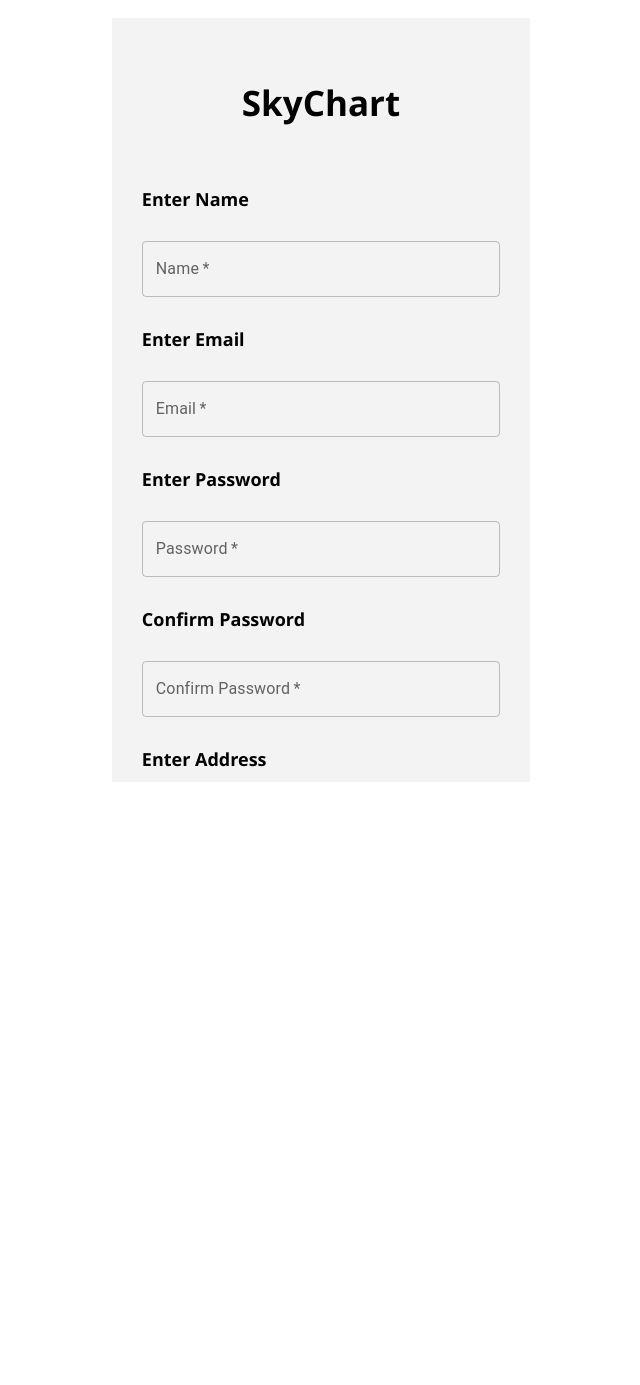
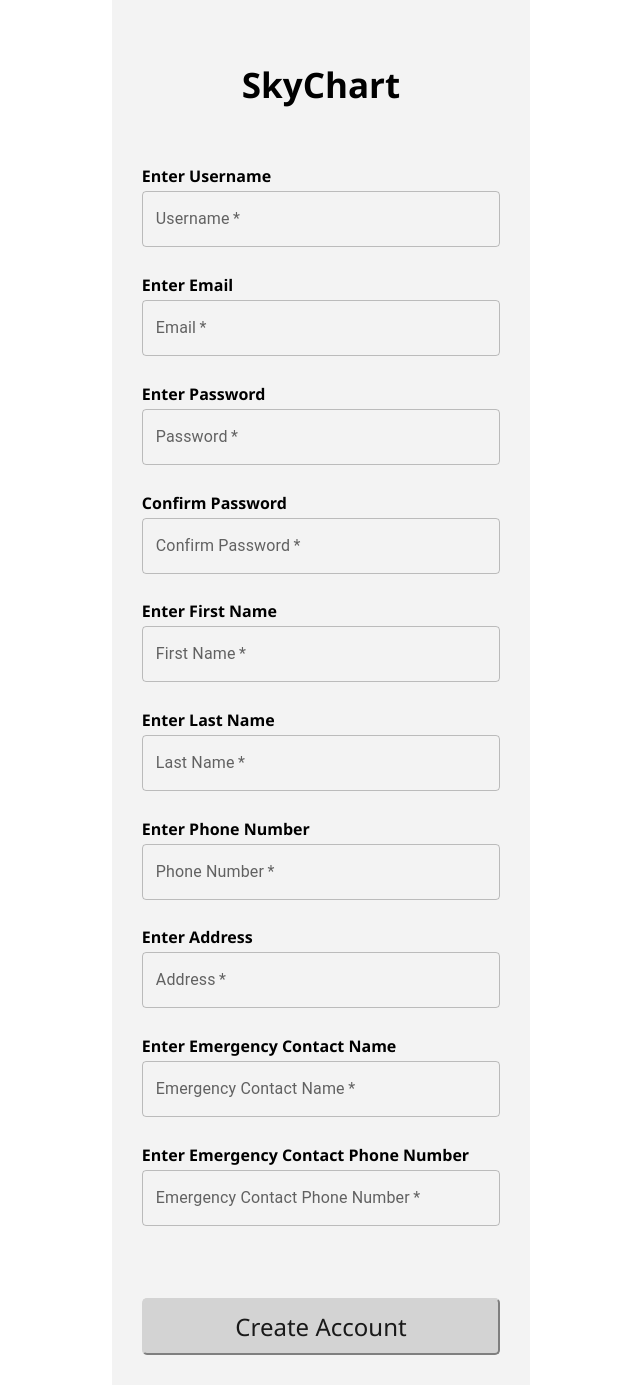
Before and after one commit to jaspersuiter/SkyChart-Frontend, a React (Create React App) app: page /register in a window 1280 px wide. Shown: the whole page, without its empty margins (319-959 px from the left). Before the commit the page ends 800 px from the top, so only its background shows below. Built offline with nearby package versions, Linux system fonts and the light colour scheme; no server answers.

Commit message:
Added Appropriate API calls, fixed UI and routing

```diff
--- a/src/Admin/InviteNewUser.tsx
+++ b/src/Admin/InviteNewUser.tsx
@@ -5,6 +5,8 @@ import TextField from '@mui/material/TextField';
 import PrimaryButton from '../Buttons/PrimaryButton';
 import { Dialog } from '@mui/material';
 import CancelButton from '../Buttons/CancelButton';
+import React from 'react';
+import { makeApiCall } from '../APICall';
 
 export interface InviteNewUserProps {
     open: boolean;
@@ -12,9 +14,7 @@ export interface InviteNewUserProps {
   }
 
 function InviteNewUser(props: InviteNewUserProps) {
-
-    const navigate = useNavigate();
-
+    const [email, setEmail] = React.useState('');
     const {open, onClose } = props;
 
     const handleClose = () => {
@@ -25,17 +25,36 @@ function InviteNewUser(props: InviteNewUserProps) {
         onClose();
     }
 
+    const resetAll = () => {
+        setEmail('');
+        handleClose();
+    }
+
+    const createNewUser = async () => {
+      const params = {
+        email: email,
+      }
+      try {
+          const responseData2 = await makeApiCall("/api/user/create", {}, "post", params)
+          resetAll();
+      } catch (error) {
+
+        console.error(error);
+      }
+
+  }
+
     return (
         <div className="invite-new-user-popup">
           <Dialog onClose={handleClose} open={open}>
             <h2>SkyChart</h2>
             <p>Invite an instructor, student, or pilot to join SkyChart</p>
             <form>
-              <TextField id="email" label="Email" type="email" required />
+              <TextField id="email" label="Email" value={email} onChange={(event) => {setEmail(event.target.value)}} required />
             </form>
             <br/>
             <div className='invite-new-user-buttons' style={{ display: 'flex', flexDirection: 'row', justifyContent: 'center', gap: '16px' }}>
-              <PrimaryButton text="Send Invatation" />
+              <PrimaryButton text="Send Invatation" onClick={createNewUser}/>
               <CancelButton text="Cancel" onClick={handleClose}/>
             </div>
           </Dialog>
--- a/src/Registration/Registration.css
+++ b/src/Registration/Registration.css
@@ -3,7 +3,6 @@
     display: flex;
     justify-content: center;
     align-items: center;
-    height: 100vh;
     background-color: #fff;
     font-family: 'Segoe UI';
 }
@@ -16,7 +15,6 @@
     width: 28%;
     height: 88%;
     padding: 30px;
-    overflow: scroll;
 }
 
 .TitleBar{
@@ -34,13 +32,30 @@
 
 .FlexColumnItem{
     display: flex;
-    justify-content: center;
-    align-items: center;
+    flex-direction: column;
+    align-items: flex-start;
 }
 
 .FlexColumnItemPadded{
     display: flex;
-    justify-content: center;
-    align-items: center;
+    flex-direction: column;
+    align-items: flex-start;
     margin-bottom: 20%;
 }
+
+.h5{
+    font-size: 1rem;
+    margin-bottom: 0.25rem;
+}
+
+.error{
+    color: #FF8080;
+    font-size: 1rem;
+}
+
+.error-message{
+    display: flex;
+    justify-content: center;
+    color: #FF8080;
+    font-size: 1.5em;
+}
--- a/src/Registration/Registration.tsx
+++ b/src/Registration/Registration.tsx
@@ -2,59 +2,190 @@ import './Registration.css'
 
 import TextField from '@mui/material/TextField';
 import PrimaryButton from '../Buttons/PrimaryButton';
+import React from 'react';
+import { makeApiCall } from '../APICall';
+import { useNavigate } from 'react-router-dom';
 
 
 function Registration() {
+
+  const [userName, setUserName] = React.useState('');
+  const [firstName, setFirstName] = React.useState('');
+  const [lastName, setLastName] = React.useState('');
+  const [email, setEmail] = React.useState('');
+  const [phone, setPhone] = React.useState('');
+  const [password, setPassword] = React.useState('');
+  const [confirm_password, setConfirmPassword] = React.useState('');
+  const [address, setAddress] = React.useState('');
+  const [ec_name, setECName] = React.useState('');
+  const [ec_phone, setECPhone] = React.useState('');
+
+  const [errormessage, setErrormessage] = React.useState('')
+
+  const validpassword = password === confirm_password;
+  const isDisabled = !(email && password && confirm_password && firstName && lastName && phone && address && ec_name && ec_phone && validpassword);
+
+  const queryString = window.location.search;
+  const urlParams = new URLSearchParams(queryString);
+  const verificationCode = urlParams.get('verificationCode')
+
+  const navigate = useNavigate()
+
+  const goToLogin = () => {
+    navigate('/calendar');
+  };
+
+  const registerUser = async () => {
+
+    const data = {
+        username: userName,
+        email: email,
+        password: password,
+        firstName: firstName,
+        lastName: lastName,
+        phoneNumber: phone,
+        address: address,
+        emergencyContactName: ec_name,
+        emergencyContactPhoneNumber: ec_phone
+    }
+
+    const params = {
+      verificationCode: verificationCode,
+    }
+
+    let responseData2 = null
+    try {
+        responseData2 = await makeApiCall("/api/user/register", data, "post", params)
+
+        console.log(responseData2)
+
+        if (responseData2 === "Invalid verification. Please see your system administrator for access."){
+            setErrormessage(responseData2)
+            return
+        }
+    } catch (error) {
+        console.error(error)
+    }
+    goToLogin()
+  }
+
+
   return (
     <div className="register-page">
       <div className="register-form">
         <div className='TitleBar'>
           <h2 style={{fontSize: 35}}>SkyChart</h2>
         </div>
-        <div className='TextFieldBar'>
-            <h5 style={{fontSize: 18}}>Enter Name</h5>
+
+        <div className='FlexColumnItem'>
+          <h5 className='h5'>Enter Username</h5>
+          <TextField id="username"
+            label="Username"
+            type="name"
+            value={userName}
+            onChange={(event) => {setUserName(event.target.value)}}
+            required fullWidth />
         </div>
+
         <div className="FlexColumnItem">
-          <TextField id="name" label="Name" type="name" required fullWidth />
+          <h5 className='h5'>Enter Email</h5>
+          <TextField id="email"
+            label="Email"
+            type="email"
+            value={email}
+            onChange={(event) => {setEmail(event.target.value)}}
+            required fullWidth />
         </div>
-        <div className='TextFieldBar'>
-            <h5 style={{fontSize: 18}}>Enter Email</h5>
+
+        <div className="FlexColumnItem">
+          <h5 className='h5'>Enter Password</h5>
+          <TextField id="password"
+            label="Password"
+            type="password"
+            value={password}
+            onChange={(event) => {setPassword(event.target.value)}}
+            required fullWidth />
+
         </div>
+
         <div className="FlexColumnItem">
-          <TextField id="email" label="Email" type="email" required fullWidth />
+          <h5 className='h5'>Confirm Password</h5>
+          <TextField id="confirm_password"
+            label="Confirm Password"
+            type="password"
+            value={confirm_password}
+            onChange={(event) => {setConfirmPassword(event.target.value)}}
+            required fullWidth />
         </div>
-        <div className='TextFieldBar'>
-            <h5 style={{fontSize: 18}}>Enter Password</h5>
+
+        {validpassword ? null : <p className='error'>Passwords do not match</p>}
+
+        <div className="FlexColumnItem">
+          <h5 className='h5'>Enter First Name</h5>
+          <TextField id="first name"
+            label="First Name"
+            type="name"
+            value={firstName}
+            onChange={(event) => {setFirstName(event.target.value)}}
+            required fullWidth />
         </div>
+
         <div className="FlexColumnItem">
-          <TextField id="password" label="Password" type="password" required fullWidth />
+          <h5 className='h5'>Enter Last Name</h5>
+          <TextField id="last name"
+            label="Last Name"
+            type="name"
+            value={lastName}
+            onChange={(event) => {setLastName(event.target.value)}}
+            required fullWidth />
         </div>
-        <div className='TextFieldBar'>
-            <h5 style={{fontSize: 18}}>Confirm Password</h5>
+
+        <div className="FlexColumnItem">
+          <h5 className='h5'>Enter Phone Number</h5>
+          <TextField id="phone"
+            label="Phone Number"
+            type="Phone Number"
+            value={phone}
+            onChange={(event) => {setPhone(event.target.value)}}
+            required fullWidth />
         </div>
+
         <div className="FlexColumnItem">
-          <TextField id="confirm_password" label="Confirm Password" type="password" required fullWidth />
+          <h5 className='h5'>Enter Address</h5>
+          <TextField id="address"
+            label="Address"
+            type="Address"
+            value={address}
+            onChange={(event) => {setAddress(event.target.value)}}
+            required fullWidth />
         </div>
-        <div className='TextFieldBar'>
-            <h5 style={{fontSize: 18}}>Enter Address</h5>
+
+        <div className="FlexColumnItem">
+          <h5 className='h5'>Enter Emergency Contact Name</h5>
+          <TextField id="ec_name"
+            label="Emergency Contact Name"
+            type="name"
+            value={ec_name}
+            onChange={(event) => {setECName(event.target.value)}}
+           required fullWidth />
         </div>
+
+        <div className="FlexColumnItemPadded">
+          <h5 className='h5'>Enter Emergency Contact Phone Number</h5>
+          <TextField id="ec_phone"
+            label="Emergency Contact Phone Number"
+            type="Phone Number"
+            value={ec_phone}
+            onChange={(event) => {setECPhone(event.target.value)}}
+            required fullWidth />
+        </div>
+
+        <div className='error-message'>
+          {errormessage}
+        </div>
+
         <div className="FlexColumnItem">
-          <TextField id="address" label="Address" type="address" required fullWidth />
-        </div>
-        <div className='TextFieldBar'>
-            <h5 style={{fontSize: 18}}>Enter Emergency Contact Name</h5>
-        </div>
-        <div className="FlexColumnItem">
-          <TextField id="ec_name" label="Emergency Contact Name" type="name" required fullWidth />
-        </div>
-        <div className='TextFieldBar'>
-            <h5 style={{fontSize: 18}}>Enter Emergency Contact Phone Number</h5>
-        </div>
-        <div className="FlexColumnItemPadded">
-          <TextField id="ec_phone" label="Emergency Contact Phone Number" type="Phone Number" required fullWidth />
-        </div>
-        <div className="FlexColumnItem">
-          <PrimaryButton text="Create Account" width="100%" />
+          <PrimaryButton text="Create Account" width="100%" disabled={isDisabled} onClick={registerUser}/>
         </div>
       </div>
     </div>
--- a/src/Reservation/NewReservation.tsx
+++ b/src/Reservation/NewReservation.tsx
@@ -54,10 +54,6 @@ function NewReservation(props: NewReservationProps) {
 
     const createReservation = async () => {
 
-
-        console.log(day)
-        console.log(startTime)
-        console.log(endTime)
             const data = {
                 PlaneId: planeId,
                 InstructorId: instructorId,
```
